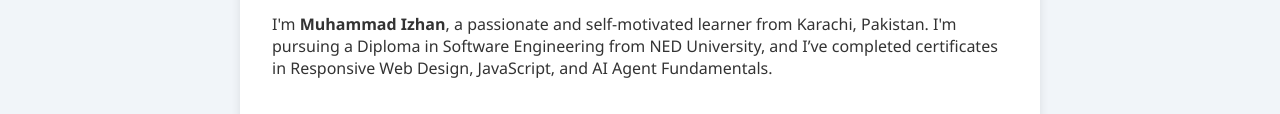
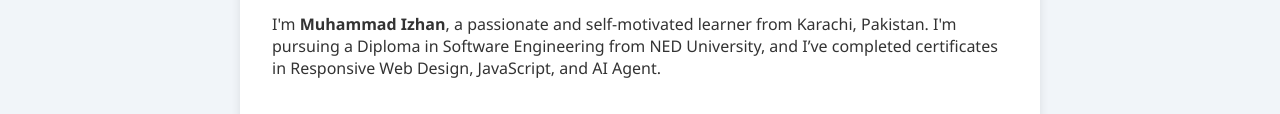
Before and after one commit to MuhammadIzhan38/-izhan-portfolio, a plain HTML site: page about.html in a window 1280 px wide. Shown: the part 219-333 px from the top of the page. Drawn offline with Linux system fonts and the light colour scheme.

Commit message:
Update about.html

```diff
--- a/about.html
+++ b/about.html
@@ -28,7 +28,7 @@
       <h1>About Me</h1>
       <p>
         I'm <strong>Muhammad Izhan</strong>, a passionate and self-motivated learner from Karachi, Pakistan.
-        I'm pursuing a Diploma in Software Engineering from NED University, and I’ve completed certificates in Responsive Web Design, JavaScript, and AI Agent Fundamentals.
+        I'm pursuing a Diploma in Software Engineering from NED University, and I’ve completed certificates in Responsive Web Design, JavaScript, and AI Agent.
       </p>
 
       <h2>🎯 My Skills</h2>
```
